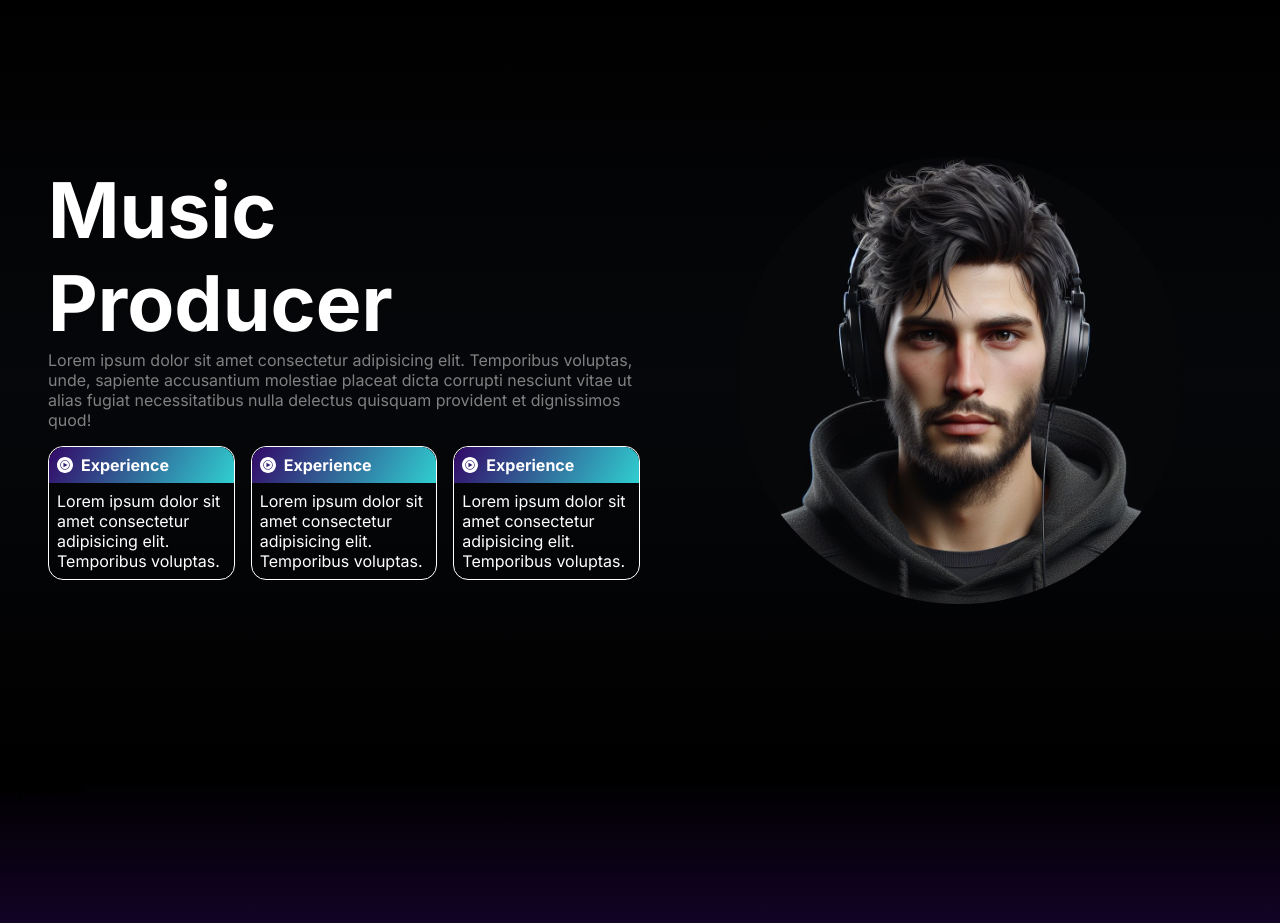
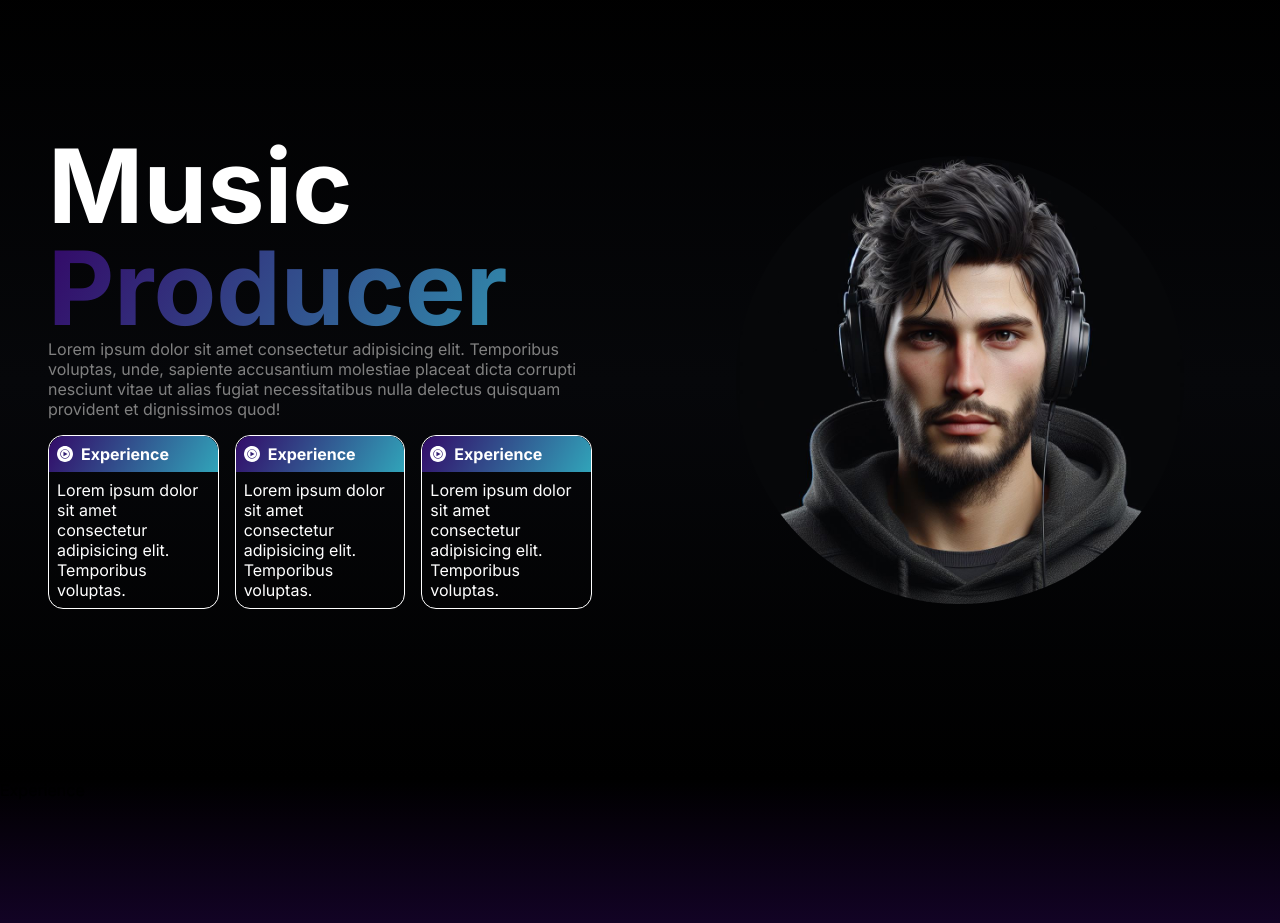
Before and after one commit to yohanmayorga/musicproducer, a Next.js app: page / in a window 1280 px wide. Shown: the part 820-1743 px from the top of the page. Built offline with nearby package versions, Linux system fonts and the light colour scheme.

Commit message:
about updated

```diff
--- a/src/pages/About.tsx
+++ b/src/pages/About.tsx
@@ -26,7 +26,12 @@ const About = () => {
   return (
     <div id="about" className={styles.body}>
       <div className={styles.left}>
-        <h1 className={styles.title}>Music Producer</h1>
+        <>
+          <h1 className={styles.title}>
+            Music <h1 className={styles.subTitle}>Producer</h1>
+          </h1>
+        </>
+
         <p className={styles.text}>
           Lorem ipsum dolor sit amet consectetur adipisicing elit. Temporibus
           voluptas, unde, sapiente accusantium molestiae placeat dicta corrupti
--- a/src/styles/About.module.css
+++ b/src/styles/About.module.css
@@ -21,6 +21,7 @@
   width: 50%;
   height: max-content;
   padding-left: 3rem;
+  padding-right: 3rem;
 }
 
 .right {
@@ -39,12 +40,29 @@
 
 .title {
   color: white;
-  font-size: clamp(4rem, 6vw, 50rem);
-  width: 50%;
+  font-size: clamp(2rem, 8vw, 30rem);
+  line-height: 1;
+}
+
+.subTitle {
+  font-size: clamp(2rem, 8vw, 30rem);
+  background: linear-gradient(300deg, #30cfd0, #330867);
+  background-size: 130% 130%;
+  background-clip: text;
+  color: transparent;
+  line-height: 1;
 }
 
 .text {
   color: gray;
+}
+
+.cards {
+  margin-top: 1rem;
+  margin-bottom: 1rem;
+  gap: 1rem;
+  display: flex;
+  flex-direction: row;
 }
 
 @media (max-width: 768px) {
@@ -52,11 +70,7 @@
   .right {
     width: 100%;
   }
+  .cards {
+    flex-direction: column;
+  }
 }
-.cards {
-  margin-top: 1rem;
-  margin-bottom: 1rem;
-  gap: 1rem;
-  display: grid;
-  grid-template-columns: repeat(auto-fit, minmax(min(11.25rem, 100%), 1fr));
-}
--- a/src/styles/AboutCard.module.css
+++ b/src/styles/AboutCard.module.css
@@ -13,11 +13,25 @@
   flex-direction: row;
   gap: 0.5rem;
   background: linear-gradient(300deg, #30cfd0, #330867);
+  background-size: 130% 130%;
+  animation: gradient-animation 3s ease infinite;
   padding: 0.5rem;
   border-top-right-radius: 15px;
   border-top-left-radius: 15px;
 }
 
+@keyframes gradient-animation {
+  0% {
+    background-position: 0% 50%;
+  }
+  50% {
+    background-position: 100% 50%;
+  }
+  100% {
+    background-position: 0% 50%;
+  }
+}
+
 .des {
   padding: 0.5rem;
 }
```
